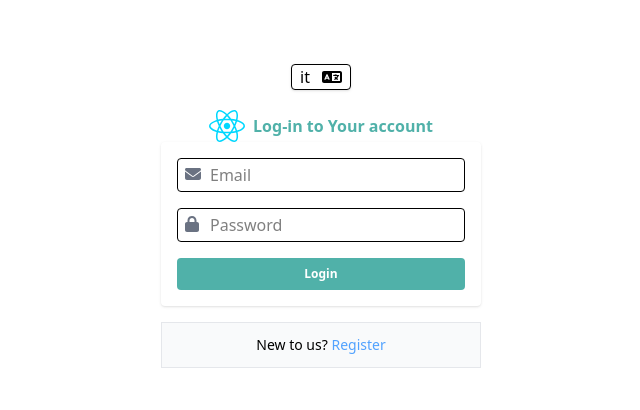
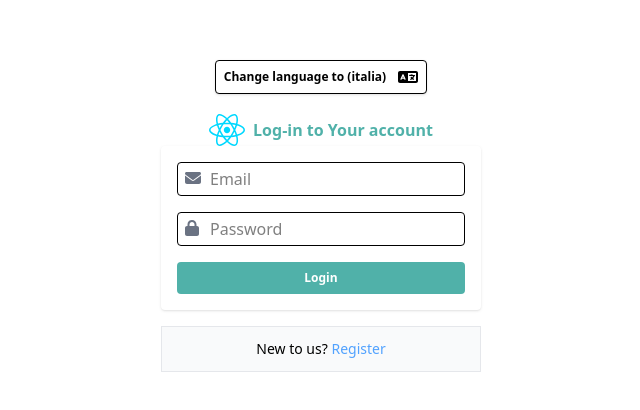
Before and after one commit to zikriakmal/topics-management-fe-han-test, a React (Vite) app: page /login in a window 1280 px wide. Shown: the part 184-594 px from the top of the page, without its empty margins (319-959 px from the left). Built offline with nearby package versions, Linux system fonts and the light colour scheme.

Commit message:
feat: language styling

```diff
--- a/public/locales/it/common.json
+++ b/public/locales/it/common.json
@@ -4,7 +4,7 @@
     "login": {
         "title": "Accedi al tuo account",
         "button": "Accedi",
-        "new_to_us": "nuovo per noi"
+        "new_to_us": "nuovo per noi?"
     },
     "register": {
         "title": "Crea un nuovo account",
--- a/src/components/Language/index.tsx
+++ b/src/components/Language/index.tsx
@@ -1,13 +1,13 @@
+import { faLanguage } from "@fortawesome/free-solid-svg-icons";
 import { FontAwesomeIcon } from "@fortawesome/react-fontawesome";
 import { useContext } from "react";
 import Context from "../../context";
-import { faLanguage } from "@fortawesome/free-solid-svg-icons";
 
 const Language = () => {
     const context = useContext(Context);
     return (
-        <button onClick={() => context?.lang === 'en' ? context.setLang('it') : context?.setLang('en')} className='mb-5 cursor-pointer flex flex-row border-[0.5px] rounded px-2 items-center gap-3 shadow bg-white'>
-            <p> {context?.lang == 'en' ? 'it' : 'en'} </p>
+        <button onClick={() => context?.lang === 'en' ? context.setLang('it') : context?.setLang('en')} className='hover:bg-gray-400 hover:text-white hover:-translate-y-1.5 transition-all mb-5 cursor-pointer flex flex-row border-[0.5px] rounded px-2 items-center gap-3 shadow bg-white py-2'>
+            <p className="font-bold text-xs"> {context?.lang == 'en' ? 'Change language to (italia)' : 'change language to (english)'} </p>
             <FontAwesomeIcon icon={faLanguage} />
         </button>
     )
```
